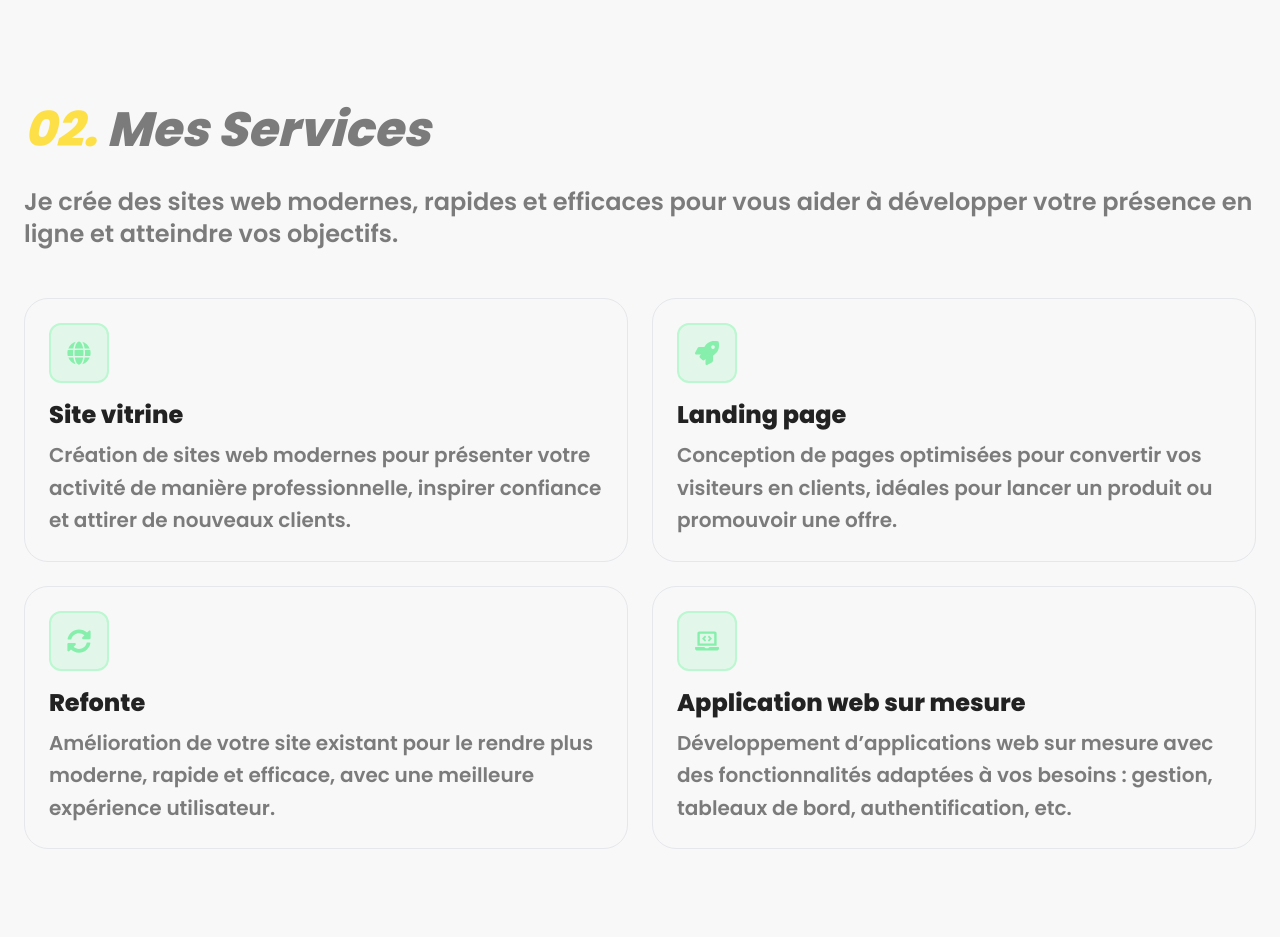
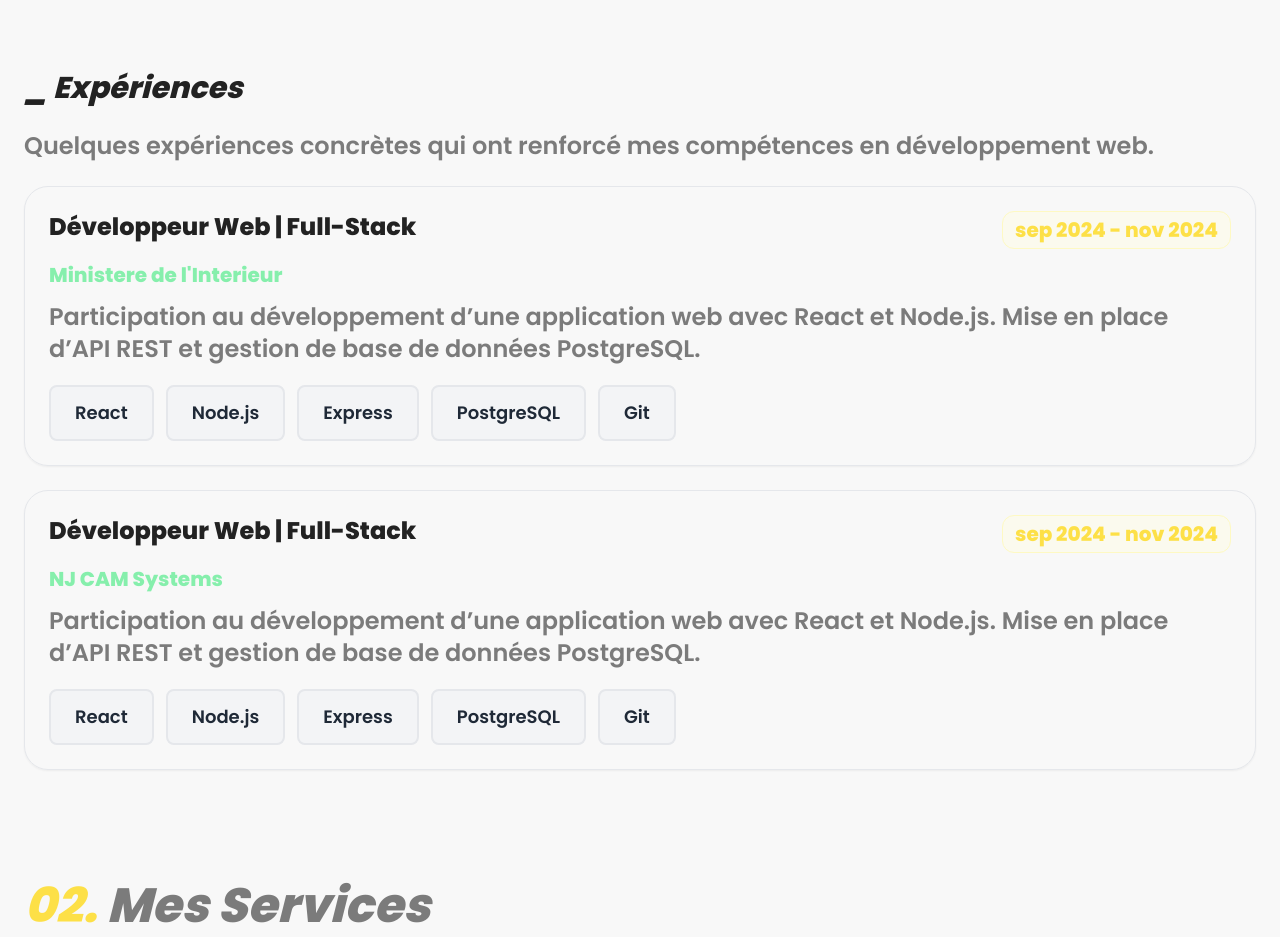
Before and after one commit to Tahiry2003/Portfolio_Tahiriniaina, a React (Vite) app: page / in a window 1280 px wide. Shown: the part 1860-2797 px from the top of the page. Built offline with nearby package versions, Linux system fonts and the light colour scheme.

Commit message:
ajout Experiences

```diff
--- a/src/sections/About.jsx
+++ b/src/sections/About.jsx
@@ -48,7 +48,7 @@ function About() {
 
           <div className="grid md:grid-cols-3 gap-6">
             <div className="p-6 text-center">
-              <h3 className="text-2xl md:text-3xl font-bold text-primary mb-8">
+              <h3 className="text-xl md:text-2xl font-bold text-primary mb-8">
                 Frontend
               </h3>
 
@@ -75,7 +75,7 @@ function About() {
             </div>
 
             <div className="p-6 text-center">
-              <h3 className="text-2xl md:text-3xl font-bold text-primary mb-8">
+              <h3 className="text-xl md:text-2xl font-bold text-primary mb-8">
                 Backend & SGBD
               </h3>
 
@@ -105,7 +105,7 @@ function About() {
             </div>
 
             <div className="p-6 text-center">
-              <h3 className="text-2xl md:text-3xl font-bold text-primary mb-8">
+              <h3 className="text-xl md:text-2xl font-bold text-primary mb-8">
                 Skills
               </h3>
 
@@ -127,6 +127,82 @@ function About() {
 
           </div>
         </div>
+
+        <div className="mt-20">
+          <h2 className="text-2xl md:text-3xl font-bold text-primary italic mb-6">
+            _ Expériences
+          </h2>
+
+          <p className="text-secondary leading-relaxed text-xl md:text-2xl font-semibold mb-6">
+            Quelques expériences concrètes qui ont renforcé mes compétences en développement web.
+          </p>
+
+          <div className="space-y-6">
+            <div className="p-6 rounded-3xl border border-gray-200 shadow-sm">
+              <div className="flex flex-col md:flex-row md:justify-between">
+                <h3 className="text-2xl font-bold text-primary">
+                  Développeur Web | Full-Stack
+                </h3>
+
+                <p className="text-lg md:text-xl text-yellow-300 font-bold mt-3 md:mt-0 px-3 py-1 bg-yellow-50/60 rounded-xl border border-yellow-100">
+                  sep 2024 - nov 2024
+                </p>
+              </div>
+
+              <p className="text-xl text-green-300 font-bold mt-3">
+                Ministere de l'Interieur
+              </p>
+
+              <p className="text-secondary leading-relaxed text-xl md:text-2xl font-semibold mt-3">
+                Participation au développement d’une application web avec React et Node.js.
+                Mise en place d’API REST et gestion de base de données PostgreSQL.
+              </p>
+
+              <ul className="flex flex-wrap gap-3 justify-start font-semibold text-lg mt-5">
+                {["React", "Node.js", "Express", "PostgreSQL", "Git"].map((tech, index) => (
+                  <li
+                    key={index}
+                    className="bg-gray-100 text-gray-800 px-6 py-3 rounded-lg border-2 border-collapse"
+                  >
+                    {tech}
+                  </li>
+                ))}
+              </ul>
+            </div>
+
+            <div className="p-6 rounded-3xl border border-gray-200 shadow-sm">
+              <div className="flex flex-col md:flex-row md:justify-between">
+                <h3 className="text-2xl font-bold text-primary">
+                  Développeur Web | Full-Stack
+                </h3>
+
+                <p className="text-lg md:text-xl text-yellow-300 font-bold mt-3 md:mt-0 px-3 py-1 bg-yellow-50/60 rounded-xl border border-yellow-100">
+                  sep 2024 - nov 2024
+                </p>
+              </div>
+
+              <p className="text-xl text-green-300 font-bold mt-3">
+                NJ CAM Systems
+              </p>
+
+              <p className="text-secondary leading-relaxed text-xl md:text-2xl font-semibold mt-3">
+                Participation au développement d’une application web avec React et Node.js.
+                Mise en place d’API REST et gestion de base de données PostgreSQL.
+              </p>
+
+              <ul className="flex flex-wrap gap-3 justify-start font-semibold text-lg mt-5">
+                {["React", "Node.js", "Express", "PostgreSQL", "Git"].map((tech, index) => (
+                  <li
+                    key={index}
+                    className="bg-gray-100 text-gray-800 px-6 py-3 rounded-lg border-2 border-collapse"
+                  >
+                    {tech}
+                  </li>
+                ))}
+              </ul>
+            </div>
+          </div>
+        </div>
       </div>
     </section>
   )
```
